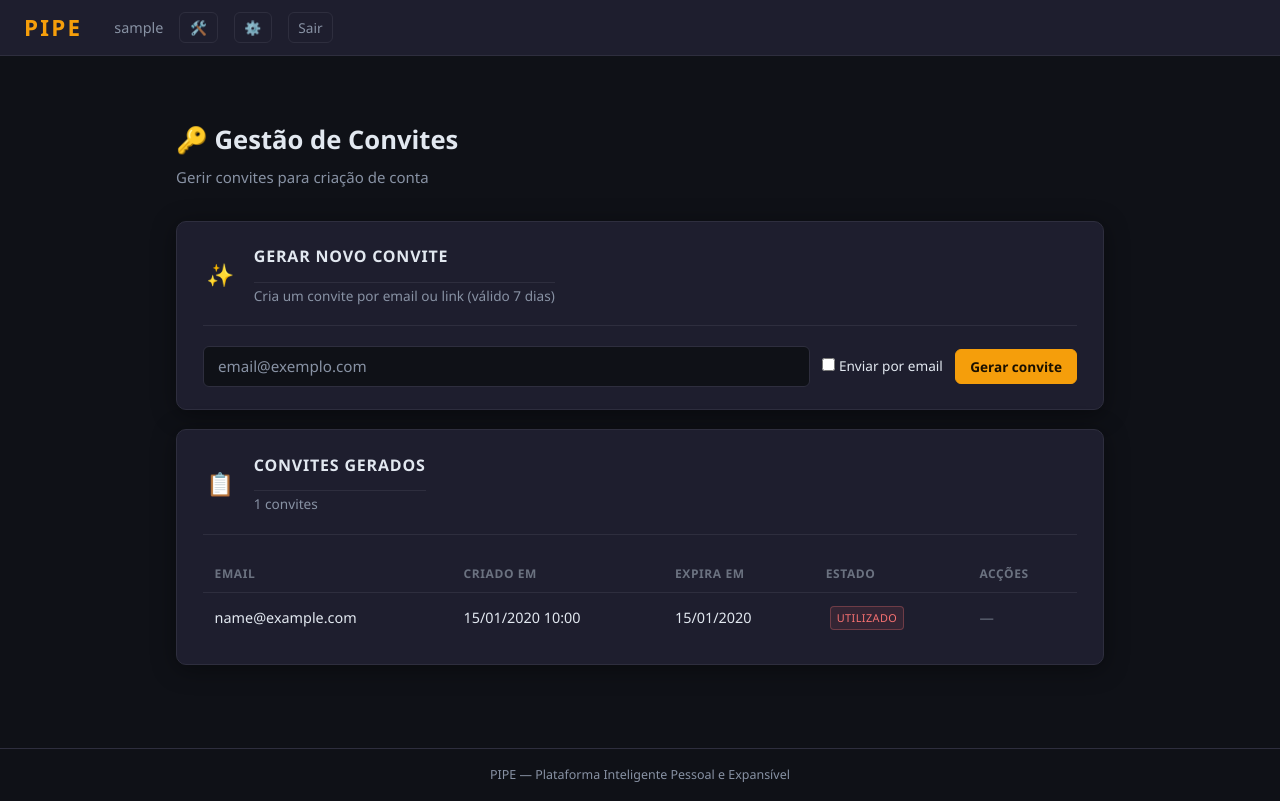
After one commit to felipejn/pipe-app, a Flask app: page /admin/convites in a window 1280 px wide. The commit adds this page. Run offline with Flask 3, Linux system fonts and the light colour scheme; a user stored in the database is signed in; tables that the repository leaves empty hold one stand-in row (values such as "Sample post"); parts of the project's set-up code (start-up, migrations or seed data) failed here and were passed over; some libraries are stand-ins or nearby versions.

Commit message:
feat: sistema de convites — registo restrito por token de convite (7 dias)
Implementa acesso por convite no PIPE. O registo aberto está bloqueado; apenas utilizadores com link de convite válido podem criar conta.

Alterações principais:

- Modelo Convite (auth/models.py): token único, email, criado_por, datas, flags usado/expira
- Rotas auth: /registo → redirect para login; /registo/<token> → formulário pré-preenchido
- Admin: /admin/convites — gerar convite (email via SendGrid ou link copiável), lista, revogar
- Templates: admin/convites.html, auth/registo_token.html
- CSS: estilo .info-convite no template de registo
- App/__init__.py: import Convite para db.create_all()
- Documentação: README.md, CLAUDE.md, estado_atual.md actualizados
- Briefing: pipe_sistema_convites_briefing.md

Características:
- Convite único (1 registo) e válido por 7 dias
- Apenas admin pode gerar convites
- Opção envio por email (SendGrid) ou link copiável
- Botão fechar no painel de resultado (sem recarregamento automático)
- Revogação manual de convites ativos
- Mensagens em PT-PT
- Padrão AJAX com CSRF token

Co-Authored-By: Claude Opus 4.6 <noreply@anthropic.com>

```diff
--- a/app/__init__.py
+++ b/app/__init__.py
@@ -89,6 +89,7 @@ def create_app(config_name='default'):
         from app.tarefas.models import Lista, Tarefa, TagTarefa  # noqa: F401
         from app.notas.models import Nota, ItemChecklist, EtiquetaNota  # noqa: F401
         from app.conversoes.models import Conversao  # noqa: F401
+        from app.auth.models import Convite  # noqa: F401
         db.create_all()
 
     return app
--- a/app/admin/routes.py
+++ b/app/admin/routes.py
@@ -1,10 +1,14 @@
-from flask import render_template, redirect, url_for, flash, request
+import secrets
+from datetime import datetime, timedelta
+
+from flask import render_template, redirect, url_for, flash, request, current_app
 from flask_login import login_required, current_user
 
 from app import db
 from app.admin import admin
 from app.admin.decorators import admin_required
-from app.auth.models import User
+from app.auth.models import User, Convite
+from app.notifications.channels.email import EmailChannel
 
 
 # ── Dashboard ──────────────────────────────────────────────────────────────
@@ -96,3 +100,97 @@ def apagar_utilizador(user_id):
 
     flash(f'Utilizador {username} apagado.', 'sucesso')
     return redirect(url_for('admin.utilizadores'))
+
+
+# ── Convites ───────────────────────────────────────────────────────────────
+
+@admin.route('/convites')
+@login_required
+@admin_required
+def convites():
+    """Lista todos os convites, com estado (activo/usado/expirado)."""
+    todos = Convite.query.order_by(Convite.criado_em.desc()).all()
+    return render_template('admin/convites.html', convites=todos)
+
+
+@admin.route('/convites/gerar', methods=['POST'])
+@login_required
+@admin_required
+def gerar_convite():
+    """Gera um novo convite para um email."""
+    dados = request.get_json()
+    email = dados.get('email', '').strip().lower()
+    enviar_email = dados.get('enviar_email', False)
+
+    if not email or '@' not in email:
+        return {'erro': 'Email inválido.'}, 400
+
+    token = secrets.token_urlsafe(32)
+    convite = Convite(
+        token=token,
+        email=email,
+        criado_por=current_user.id,
+        expira_em=datetime.utcnow() + timedelta(days=7),
+    )
+    db.session.add(convite)
+    db.session.commit()
+
+    link = url_for('auth.registo_com_convite', token=token, _external=True)
+
+    if enviar_email:
+        try:
+            api_key = current_app.config.get('SENDGRID_API_KEY')
+            remetente = current_app.config.get('SENDGRID_FROM_EMAIL')
+            current_app.logger.info(f'[SENDGRID] API key configurada: {bool(api_key)}, remetente: {remetente}')
+            canal = EmailChannel(api_key=api_key, remetente=remetente)
+
+            # Criar objecto utilizador simulado com o email do convite
+            class _Destinatario:
+                email = convite.email
+                username = 'convidado'
+
+            current_app.logger.info(f'Enviando convite por email para {convite.email}')
+            enviado = canal.enviar(
+                _Destinatario(),
+                assunto='Convite para a plataforma PIPE',
+                corpo=(
+                    f'Olá,\n\n'
+                    f'Foste convidado a juntar-te à plataforma PIPE.\n\n'
+                    f'Clica no link abaixo para criar a tua conta (válido durante 7 dias):\n\n'
+                    f'{link}\n\n'
+                    f'Se não esperavas este convite, podes ignorar esta mensagem.'
+                ),
+            )
+            current_app.logger.info(f'Resultado do envio: {enviado}')
+
+            if enviado:
+                return {'sucesso': True, 'link': link, 'email_enviado': True}
+            return {'erro': 'Falha no envio (SendGrid retornou false).', 'link': link}, 500
+
+        except Exception as e:
+            current_app.logger.exception('Exceção ao enviar convite por email')
+            # Em desenvolvimento, devolver mensagem detalhada para debug
+            if current_app.debug:
+                return {'erro': f'Exceção: {str(e)}', 'link': link}, 500
+            return {'erro': 'Erro ao enviar email. Tenta novamente.', 'link': link}, 500
+
+    return {'sucesso': True, 'link': link, 'email_enviado': False}
+
+
+@admin.route('/convites/<int:convite_id>/revogar', methods=['POST'])
+@login_required
+@admin_required
+def revogar_convite(convite_id):
+    """Revoga um convite não utilizado."""
+    convite = Convite.query.get_or_404(convite_id)
+
+    if convite.usado:
+        flash('Não é possível revogar um convite já utilizado.', 'erro')
+        return redirect(url_for('admin.convites'))
+
+    convite.usado = True
+    convite.usado_em = datetime.utcnow()
+    db.session.commit()
+
+    flash(f'Convite para {convite.email} revogado.', 'sucesso')
+    return redirect(url_for('admin.convites'))
--- a/app/static/css/pipe.css
+++ b/app/static/css/pipe.css
@@ -2430,3 +2430,28 @@ input[type="date"] {
     color: var(--cor-texto);
     border-color: #3a4060;
 }
+
+/* ---- Info convite (registo com token) ---- */
+.info-convite {
+    background: rgba(245, 158, 11, 0.1);
+    border: 1px solid rgba(245, 158, 11, 0.25);
+    border-radius: 8px;
+    padding: 0.75rem;
+    margin-bottom: 1.25rem;
+    text-align: center;
+}
+
+.info-convite p {
+    margin: 0.2rem 0;
+    color: var(--cor-texto);
+    font-size: 0.88rem;
+}
+
+.info-convite strong {
+    color: var(--cor-primaria);
+}
+
+.info-convite-validade {
+    color: #94a3b8 !important;
+    font-size: 0.78rem !important;
+}
--- /dev/null
+++ b/app/templates/admin/convites.html
@@ -0,0 +1,223 @@
+{% extends "base.html" %}
+{% block titulo %}Convites — Admin{% endblock %}
+
+{% block conteudo %}
+<div class="pagina-admin">
+
+    <div class="pagina-cabecalho">
+        <h1>🔑 Gestão de Convites</h1>
+        <p class="subtitulo">Gerir convites para criação de conta</p>
+    </div>
+
+    {# ── Gerar convite ────────────────────────────────────── #}
+    <div class="cartao definicoes-secao">
+        <div class="secao-cabecalho">
+            <div class="secao-titulo">
+                <span class="secao-icone">✨</span>
+                <div>
+                    <h2>Gerar novo convite</h2>
+                    <p class="secao-descricao">Cria um convite por email ou link (válido 7 dias)</p>
+                </div>
+            </div>
+        </div>
+        <div class="secao-corpo">
+            <div class="form-convite">
+                <input type="email" id="email-convite" class="input" placeholder="email@exemplo.com">
+                <div class="form-convite-opcoes">
+                    <label class="label-checkbox">
+                        <input type="checkbox" id="envio-email"> Enviar por email
+                    </label>
+                </div>
+                <button id="btn-gerar" class="btn btn-primario">Gerar convite</button>
+            </div>
+            <div id="resultado-convite" class="resultado-convite" style="display:none"></div>
+        </div>
+    </div>
+
+    {# ── Lista de convites ────────────────────────────────── #}
+    <div class="cartao definicoes-secao">
+        <div class="secao-cabecalho">
+            <div class="secao-titulo">
+                <span class="secao-icone">📋</span>
+                <div>
+                    <h2>Convites gerados</h2>
+                    <p class="secao-descricao">{{ convites|length }} convites</p>
+                </div>
+            </div>
+        </div>
+        <div class="secao-corpo">
+            {% if convites %}
+            <table class="admin-tabela">
+                <thead>
+                    <tr>
+                        <th>Email</th>
+                        <th>Criado em</th>
+                        <th>Expira em</th>
+                        <th>Estado</th>
+                        <th>Acções</th>
+                    </tr>
+                </thead>
+                <tbody>
+                    {% for c in convites %}
+                    <tr>
+                        <td>{{ c.email }}</td>
+                        <td>{{ c.criado_em.strftime('%d/%m/%Y %H:%M') }}</td>
+                        <td>{{ c.expira_em.strftime('%d/%m/%Y') }}</td>
+                        <td>
+                            {% if c.usado %}
+                                <span class="badge badge-inactivo">utilizado</span>
+                            {% elif c.esta_valido() %}
+                                <span class="badge badge-activo">activo</span>
+                            {% else %}
+                                <span class="badge badge-expirado">expirado</span>
+                            {% endif %}
+                        </td>
+                        <td class="acoes-celula">
+                            {% if not c.usado and c.esta_valido() %}
+                            <form method="POST"
+                                  action="{{ url_for('admin.revogar_convite', convite_id=c.id) }}"
+                                  style="display:inline"
+                                  onsubmit="return confirm('Revogar convite para {{ c.email }}?')">
+                                <input type="hidden" name="csrf_token" value="{{ csrf_token() }}">
+                                <button type="submit"
+                                        class="btn-acao btn-acao-apagar"
+                                        title="Revogar">
+                                    🗑️
+                                </button>
+                            </form>
+                            {% else %}
+                            <span class="texto-subtil">—</span>
+                            {% endif %}
+                        </td>
+                    </tr>
+                    {% endfor %}
+                </tbody>
+            </table>
+            {% else %}
+            <p class="texto-subtil" style="text-align:center; padding:1rem;">Nenhum convite gerado.</p>
+            {% endif %}
+        </div>
+    </div>
+
+</div>
+{% endblock %}
+
+{% block scripts_extra %}
+<script>
+// Delegar clique no botão fechar do resultado
+document.getElementById('resultado-convite').addEventListener('click', function(e) {
+    if (e.target.classList.contains('btn-fechar')) {
+        this.style.display = 'none';
+    }
+});
+
+document.getElementById('btn-gerar').addEventListener('click', function() {
+    const email = document.getElementById('email-convite').value.trim();
+    const enviarEmail = document.getElementById('envio-email').checked;
+    const resultado = document.getElementById('resultado-convite');
+    const btn = document.getElementById('btn-gerar');
+    const emailInput = document.getElementById('email-convite');
+
+    if (!email || !email.includes('@')) {
+        resultado.style.display = 'block';
+        resultado.innerHTML = '<span class="erro-campo">Introduz um email válido.</span>';
+        return;
+    }
+
+    btn.disabled = true;
+    btn.textContent = 'A gerar...';
+
+    fetch('{{ url_for("admin.gerar_convite") }}', {
+        method: 'POST',
+        headers: {
+            'Content-Type': 'application/json',
+            'X-CSRFToken': '{{ csrf_token() }}'
+        },
+        body: JSON.stringify({ email: email, enviar_email: enviarEmail })
+    })
+    .then(r => r.json())
+    .then(data => {
+        btn.disabled = false;
+        btn.textContent = 'Gerar convite';
+
+        if (data.erro) {
+            resultado.style.display = 'block';
+            resultado.innerHTML = '<span class="erro-campo">' + data.erro + '</span>';
+            return;
+        }
+
+        // Limpar input
+        emailInput.value = '';
+
+        if (data.email_enviado) {
+            resultado.style.display = 'block';
+            resultado.innerHTML = '<span class="sucesso-msg">Convite enviado para ' + email + '.</span>' +
+                '<button class="btn btn-secundario btn-fechar" style="margin-top:0.5rem">Fechar</button>';
+        } else {
+            resultado.style.display = 'block';
+            resultado.innerHTML = '<div class="link-convite-container">' +
+                '<p class="sucesso-msg">Convite gerado. Clica abaixo para copiar o link:</p>' +
+                '<input type="text" class="input-link" value="' + data.link + '" readonly>' +
+                '<button class="btn btn-secundario btn-copiar" onclick="navigator.clipboard.writeText(\'' + data.link + '\');this.textContent=\'Copiado!\';setTimeout(()=>this.closest(\'button\').textContent=\'Copiar\',2000)">Copiar</button>' +
+                '</div>';
+        }
+    })
+    .catch(erro => {
+        btn.disabled = false;
+        btn.textContent = 'Gerar convite';
+        resultado.style.display = 'block';
+        resultado.innerHTML = '<span class="erro-campo">Erro ao gerar convite. Tenta novamente.</span>';
+    });
+});
+</script>
+<style>
+.form-convite {
+    display: flex;
+    flex-wrap: wrap;
+    gap: 0.75rem;
+    align-items: center;
+}
+.form-convite .input {
+    flex: 1;
+    min-width: 200px;
+}
+.form-convite-opcoes {
+    display: flex;
+    align-items: center;
+}
+.label-checkbox {
+    font-size: 0.85rem;
+    color: var(--cor-texto);
+    cursor: pointer;
+}
+.link-convite-container {
+    display: flex;
+    flex-wrap: wrap;
+    gap: 0.5rem;
+    align-items: center;
+}
+.input-link {
+    flex: 1;
+    min-width: 200px;
+    background: rgba(255,255,255,0.05);
+    color: var(--cor-texto);
+    border: 1px solid rgba(255,255,255,0.1);
+    border-radius: 6px;
+    padding: 0.5rem 0.75rem;
+    font-size: 0.85rem;
+    font-family: monospace;
+}
+.sucesso-msg {
+    color: var(--cor-texto);
+    font-size: 0.88rem;
+    margin-bottom: 0.5rem;
+}
+.badge-expirado {
+    background: rgba(239, 68, 68, 0.15);
+    color: #f87171;
+    border-radius: 4px;
+    padding: 2px 6px;
+    font-size: 0.75rem;
+}
+</style>
+{% endblock %}
```
Also changed, not shown: CLAUDE.md (+1 -1 lines), app/auth/models.py (+17 -0 lines), app/auth/routes.py (+41 -5 lines), app/templates/admin/dashboard.html (+13 -0 lines), app/templates/auth/registo_token.html (added, +58 -0 lines), pipe_sistema_convites_briefing.md (added, +119 -0 lines), README.md.
